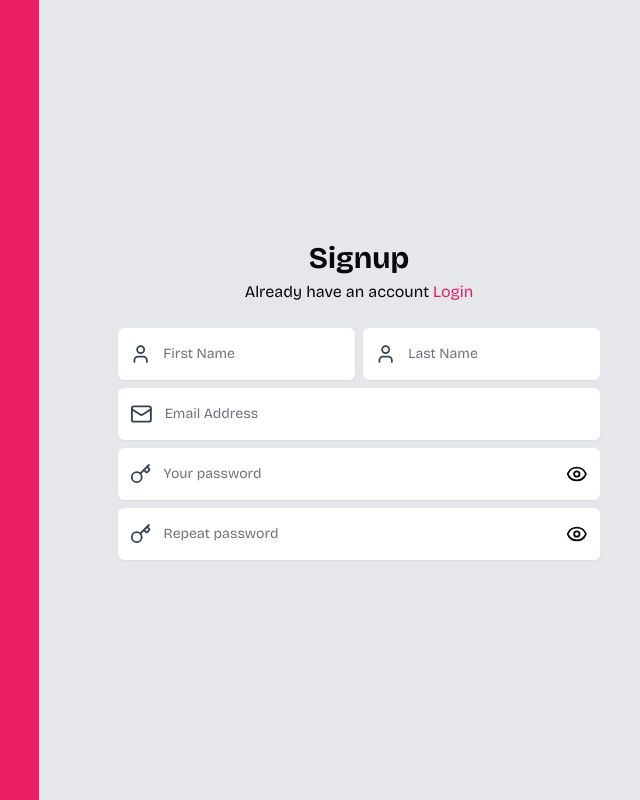
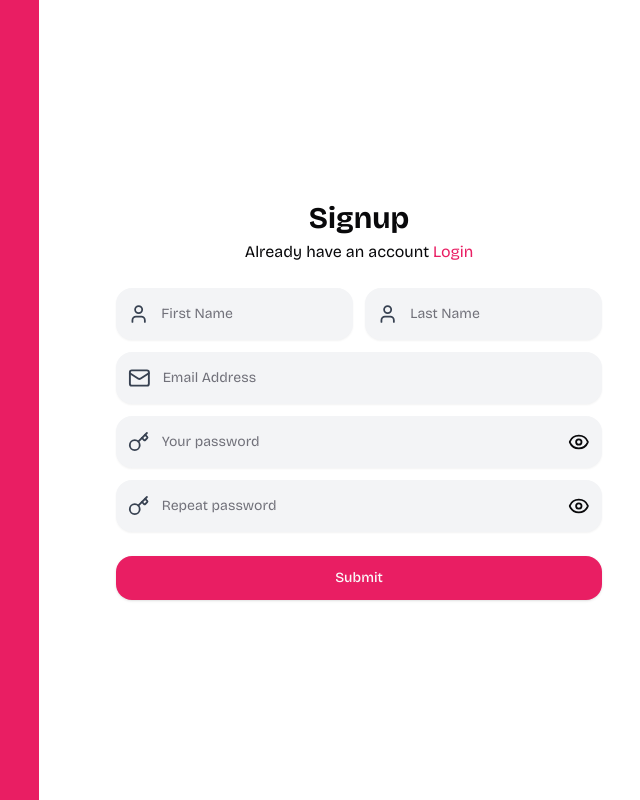
Before and after one commit to fisayo-dev/bookmark-hub, a Next.js app: page /signup in a window 1280 px wide. Shown: the whole page, without its empty margins (601-1241 px from the left). Built offline with nearby package versions, Linux system fonts and the light colour scheme.

Commit message:
designed signup form elements

```diff
--- a/app/(form)/layout.tsx
+++ b/app/(form)/layout.tsx
@@ -2,7 +2,7 @@ import Image from "next/image"
 
 const layout = ({children}: {children: React.ReactNode}) => {
   return (
-    <div className="grid w-full h-[100vh] md:grid-cols-2 bg-gray-200">
+    <div className="grid w-full h-[100vh] md:grid-cols-2 bg-white">
       <div className="bg-pink text-white">
         <div className="flex h-full flex-col items-center place-content-center justify-items-center">
           {/* <div className="grid items-center text-center">
--- a/app/(form)/signup/page.tsx
+++ b/app/(form)/signup/page.tsx
@@ -1,6 +1,6 @@
+import { Button } from "@/components/ui/button"
 import { Input } from "@/components/ui/input"
-import { Lock } from "iconsax-react"
-import { Eye, Key, LockIcon, Mail, User } from "lucide-react"
+import { Eye, Key, Mail, User } from "lucide-react"
 import Link from "next/link"
 
 const page = () => {
@@ -11,44 +11,47 @@ const page = () => {
         <div className="flex items-center gap-1 justify-center">
           <p>Already have an account</p>
           <Link href="/login" className="color-pink hover:underline ">Login</Link>
-          </div>
+        </div>
       </div>
-      <div className="grid gap-2">
-        <div className="grid gap-2 grid-cols-2">
-          <div className="p-3 border-1 rounded-md bg-white shadow-sm">
+      <div className="grid gap-3">
+        <div className="grid gap-3 grid-cols-2">
+          <div className="p-3 border-1 rounded-2xl bg-gray-100 shadow-sm">
             <div className="flex items-center">
               <User className="text-gray-700"/>
               <Input placeholder="First Name" type="text"/>
             </div>
           </div>
-          <div className="p-3 border-1 rounded-md bg-white shadow-sm">
+          <div className="p-3 border-1 rounded-2xl bg-gray-100 shadow-sm">
             <div className="flex items-center">
               <User className="text-gray-700"/>
               <Input placeholder="Last Name" type="text"/>
             </div>
           </div>
         </div>
-        <div className="p-3 border-1 rounded-md bg-white shadow-sm">
+        <div className="p-3 border-1 rounded-2xl bg-gray-100 shadow-sm">
             <div className="flex items-center">
               <Mail className="text-gray-700"/>
               <Input placeholder="Email Address" type="email"/>
             </div>
         </div>
-        <div className="p-3 border-1 rounded-md bg-white shadow-sm">
+        <div className="p-3 border-1 rounded-2xl bg-gray-100 shadow-sm">
             <div className="flex items-center">
               <Key className="text-gray-700"/>
               <Input placeholder="Your password" type="password" />
               <Eye />
             </div>
         </div>
-        <div className="p-3 border-1 rounded-md bg-white shadow-sm">
+        <div className="p-3 border-1 rounded-2xl bg-gray-100 shadow-sm">
             <div className="flex items-center">
               <Key className="text-gray-700"/>
               <Input placeholder="Repeat password" type="password"/>
                 <Eye />
             </div>
-          </div>
+        </div>
       </div>
+        <Button className="flex items-center gap-2">
+          <p>Submit</p>
+        </Button>
     </div>
   )
 }
```
